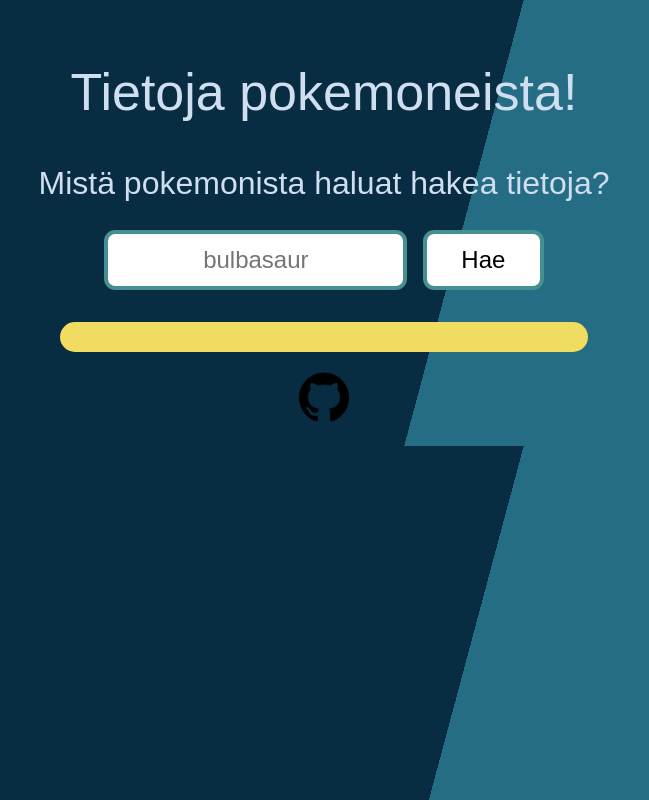
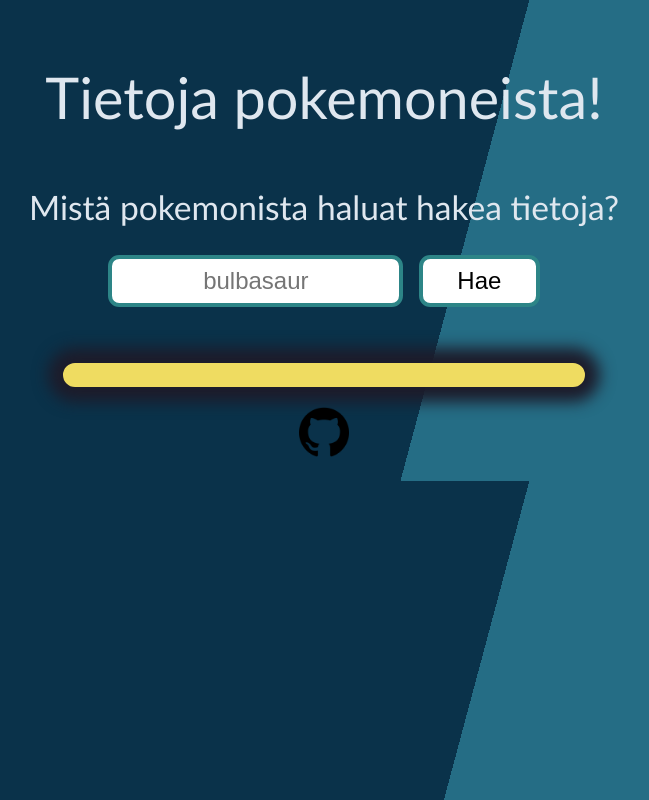
Before and after one commit to jassubassu/WS1-js, a plain HTML site: page pokemon/index.html in a window 1280 px wide. Shown: the whole page, without its empty margins (316-965 px from the left). Drawn offline with Linux system fonts and the light colour scheme; no server answers.

Commit message:
tyylittelyä

```diff
--- a/pokemon/main.css
+++ b/pokemon/main.css
@@ -3,12 +3,12 @@
     --secondary: #efdc61;
     --personal: var(--primary);
     --bgcolor: #344D67;
-    --grey: #cfdfef;
-    --dark: #469091;
+    --grey: #dfe7ef;
+    --border: #2d8587;
 }
 
 body {
-    background: linear-gradient(105deg, #082c42 60%, #256D85 60%);
+    background: linear-gradient(105deg, #0a324a 60%, #256D85 60%);
     color: var(--grey);
     max-width: 800px;
     margin: auto;
@@ -18,36 +18,36 @@ body {
 .greeting .title {
     text-align: center;
     margin: auto;
-    font-size: 3.25rem;
-    font-family: Arial, Helvetica, sans-serif;
-    font-weight: 525;
+    font-size: 3.6rem;
+    font-family: "Gill Sans", sans-serif;
+    font-weight: 400;
     padding-top: 30px;
 }
 
 section {
     margin-top: 2rem;
-    margin-bottom: 2rem;
+    margin-bottom: 3.5rem;
     padding-left: 1.5rem;
     padding-right: 1.5rem;
 }
 
 h4 {
+    font-family: "Gill Sans", sans-serif;
     color: var(--grey);
-    font-size: 2rem;
-    font-weight: 525;
+    font-size: 2.1rem;
+    font-weight: 300;
     margin-bottom: 0.5rem;
-    font-family: Arial, Helvetica, sans-serif;
 }
 
 .create-search input[type="text"] {
     display: inline;
     width: 36%;
     font-size: 1.5rem;
-    padding: 0.75rem 0.75rem;
+    padding: 0.5rem 0.5rem;
     color: var(--dark);
     background-color: #FFF;
     border-radius: 0.7rem;
-    border: solid 4px var(--dark);
+    border: solid 4px var(--border);
     text-align: center;
     margin: auto;
     margin-top: 1.25rem;
@@ -57,10 +57,10 @@ h4 {
     display: inline;
     width: 16%;
     font-size: 1.5rem;
-    padding: 0.75rem 0.75rem;
+    padding: 0.5rem 0.5rem;
     color: black;
     background-color: #FFF;
-    border: solid 4px var(--dark);
+    border: solid 4px var(--border);
     border-radius: 0.7rem;
     cursor: pointer;
     transition: 0.2s ease-in-out;
@@ -73,14 +73,16 @@ h4 {
     width: 450px;
     margin: auto;
     border-radius: 50px;
-    border: 15px solid var(--secondary);
-    background: var(--primary)
+    border: 12px solid var(--secondary);
+    background: var(--primary);
+    box-shadow: 0px 0px 15px 15px #1d1c2b;
 }
 
 #pokemonNimi {
     font-size: 2.25rem;
+    font-weight: 450;
     color: black;
-    font-family: Arial, Helvetica, sans-serif;
+    font-family: "Gill Sans", sans-serif;
     text-align:  left;
     padding-left: 42px;
 }
@@ -94,16 +96,20 @@ h4 {
     max-height: 250px;
     min-height: 250px;
     border: 8px solid var(--secondary);
+    border-radius: 3px;
+    box-shadow: 0px 0px 12px 12px #086231;
     background-image: url("tausta.png");
     background-position: center;
     padding: 25px 58px 25px;
+    margin-top: 0.75rem;
+    margin-bottom: 0.5rem;
 }
 
 #pokemonTyyppi {
     width: 374px;
     font-size: 1.25rem;
     font-weight: 545;
-    font-family: Arial, Helvetica, sans-serif;
+    font-family: "Gill Sans", sans-serif;
     text-transform: uppercase;
     color: black;
     text-align:  left;
@@ -111,14 +117,13 @@ h4 {
     padding-top: 25px;
     padding-bottom: 8px;
     margin: auto;
-    margin-bottom: 0.5rem;
 }
 
 #pokemonAbilities {
     width: 374px;
     font-size: 1.25rem;
     font-weight: 545;
-    font-family: Arial, Helvetica, sans-serif;
+    font-family: "Gill Sans", sans-serif;
     text-transform: uppercase;
     color: black;
     text-align:  left;
```
